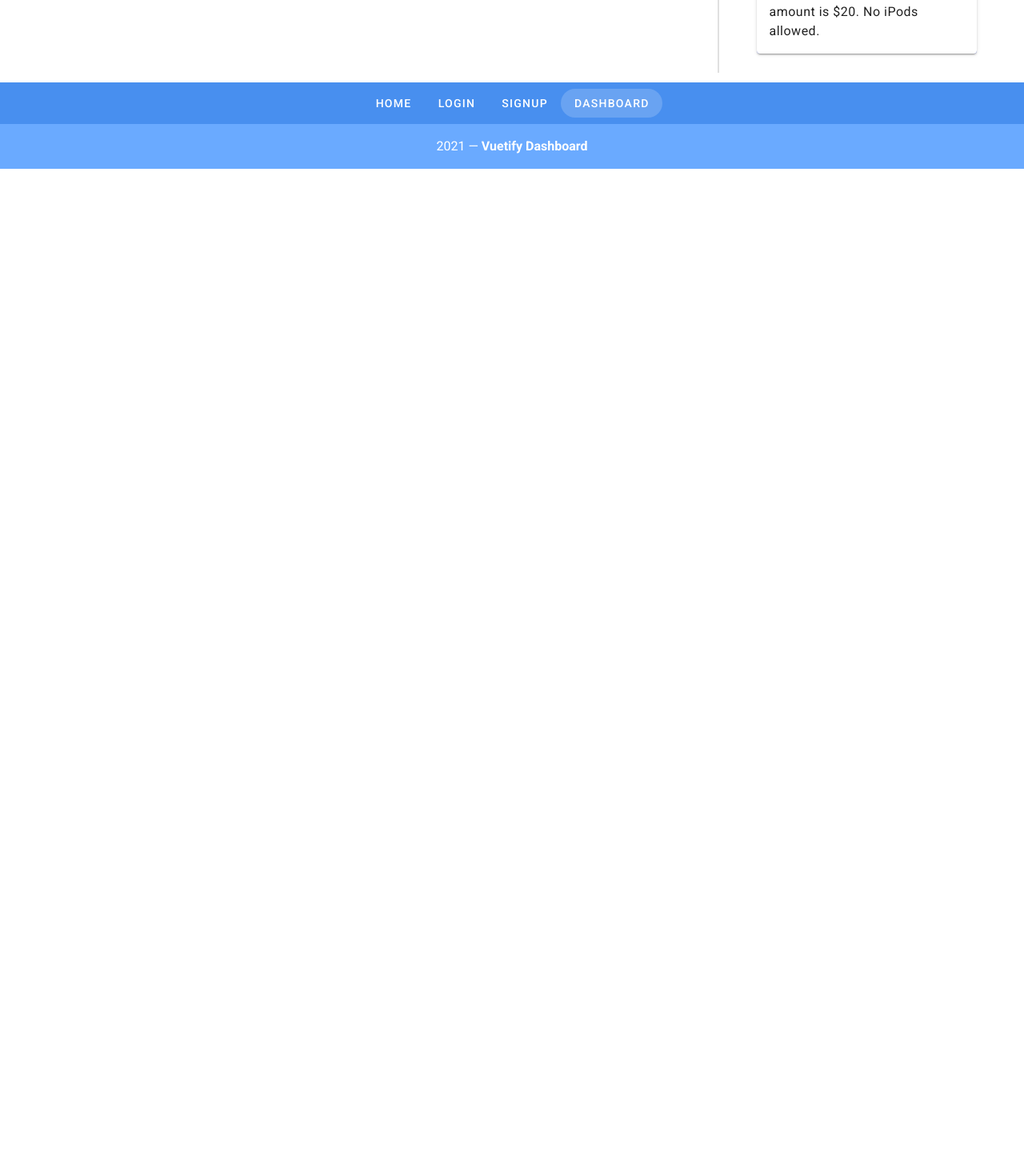
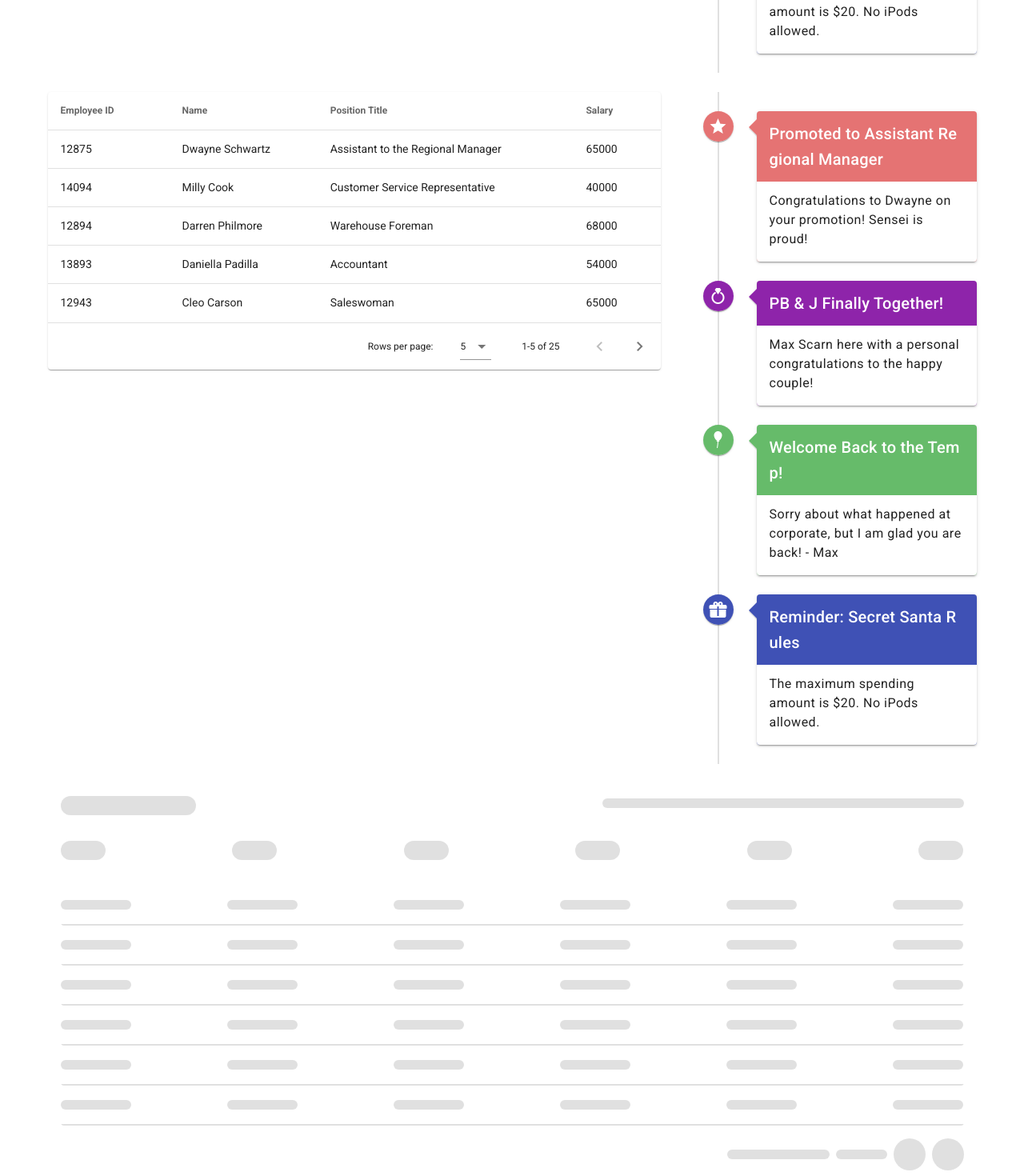
Before and after one commit to luismartinezs/vuetify-dashboard, a Vue app: page /dashboard in a window 1280 px wide. Shown: the part 1280-2750 px from the top of the page at 80% size. Before the commit the page ends 1491 px from the top, so only its background shows below. Built offline with nearby package versions, Linux system fonts and the light colour scheme.

Commit message:
Starting point for custom directives

```diff
--- a/src/views/Dashboard.vue
+++ b/src/views/Dashboard.vue
@@ -9,7 +9,13 @@
     </v-row>
 
     <v-row>
-      <v-col v-for="statistic in statistics" :key="`${statistic.title}`" cols="12" md="6" lg="3">
+      <v-col
+        v-for="statistic in statistics"
+        :key="`${statistic.title}`"
+        cols="12"
+        md="6"
+        lg="3"
+      >
         <StatisticCard :statistic="statistic" />
       </v-col>
     </v-row>
@@ -23,10 +29,31 @@
       </v-col>
     </v-row>
 
-    <v-snackbar v-model="snackbar" :left="$vuetify.breakpoint.lg">
+    <v-row id="below-the-fold">
+      <v-col cols="12" md="8">
+        <EmployeesTable :employees="employees" @select-employee="setEmployee" />
+      </v-col>
+      <v-col cols="12" md="4">
+        <EventTimeline :timeline="timeline" />
+      </v-col>
+    </v-row>
+
+    <v-row id="more-content">
+      <v-col>
+        <v-skeleton-loader
+          ref="skeleton"
+          type="table"
+          class="mx-auto"
+        ></v-skeleton-loader>
+      </v-col>
+    </v-row>
+
+    <v-snackbar v-model="snackbar" :left="$vuetify.breakpoint.lgAndUp">
       You have selected {{ selectedEmployee.name }},
       {{ selectedEmployee.title }}
-      <v-btn color="pink" text @click="snackbar = false">Close</v-btn>
+      <v-btn color="pink" text @click="snackbar = false">
+        Close
+      </v-btn>
     </v-snackbar>
   </v-container>
 </template>
```
